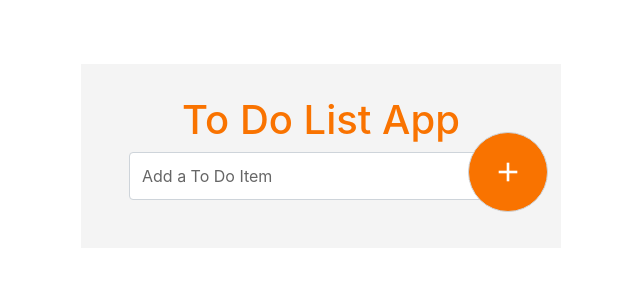
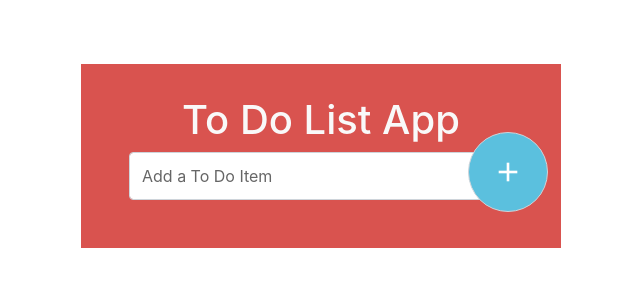
Before and after one commit to DanThomp507/Angular-To-Do-App, an Angular app: page / in a window 1280 px wide. Shown: the top 300 px of the page, without its empty margins (319-959 px from the left). Built offline with nearby package versions, Linux system fonts and the light colour scheme; a web font is replaced by a local one.

Commit message:
updated color palette for the form, icons and header

```diff
--- a/src/app/app.component.css
+++ b/src/app/app.component.css
@@ -8,13 +8,13 @@ form{
 	max-width: 30em;
 	margin: 4em auto;
 	position: relative;
-  background: #f4f4f4;
+  background: #d9534f;
   padding: 2em 3em;
   overflow: hidden;
 }
 form h1{
 
-    color:#F97300;
+    color:#f9f9f9;
 }
 form input[type=text]::placeholder{
 
@@ -25,7 +25,7 @@ form .data{
 }
 form .data li{
  background: #fff;
- border-left: 4px solid #F97300;
+ border-left: 4px solid #5bc0de;
  padding: 1em;
  margin: 1em auto;
  color: #666;
@@ -33,11 +33,11 @@ form .data li{
 }
 form .data li i{
     float: right;
-    color: #888;
+    color: #5bc0de;
     cursor: pointer;
 }
 form .input-group-text{
-    background: #F97300;
+    background: #5bc0de;
     border-radius: 50%;
     width: 5em;
     height: 5em;
@@ -53,7 +53,6 @@ form .input-group-text i{
 }
 form .form-control{
 	height: 3em;
-
 }
 form .form-control:focus{
 	box-shadow: 0;
```
